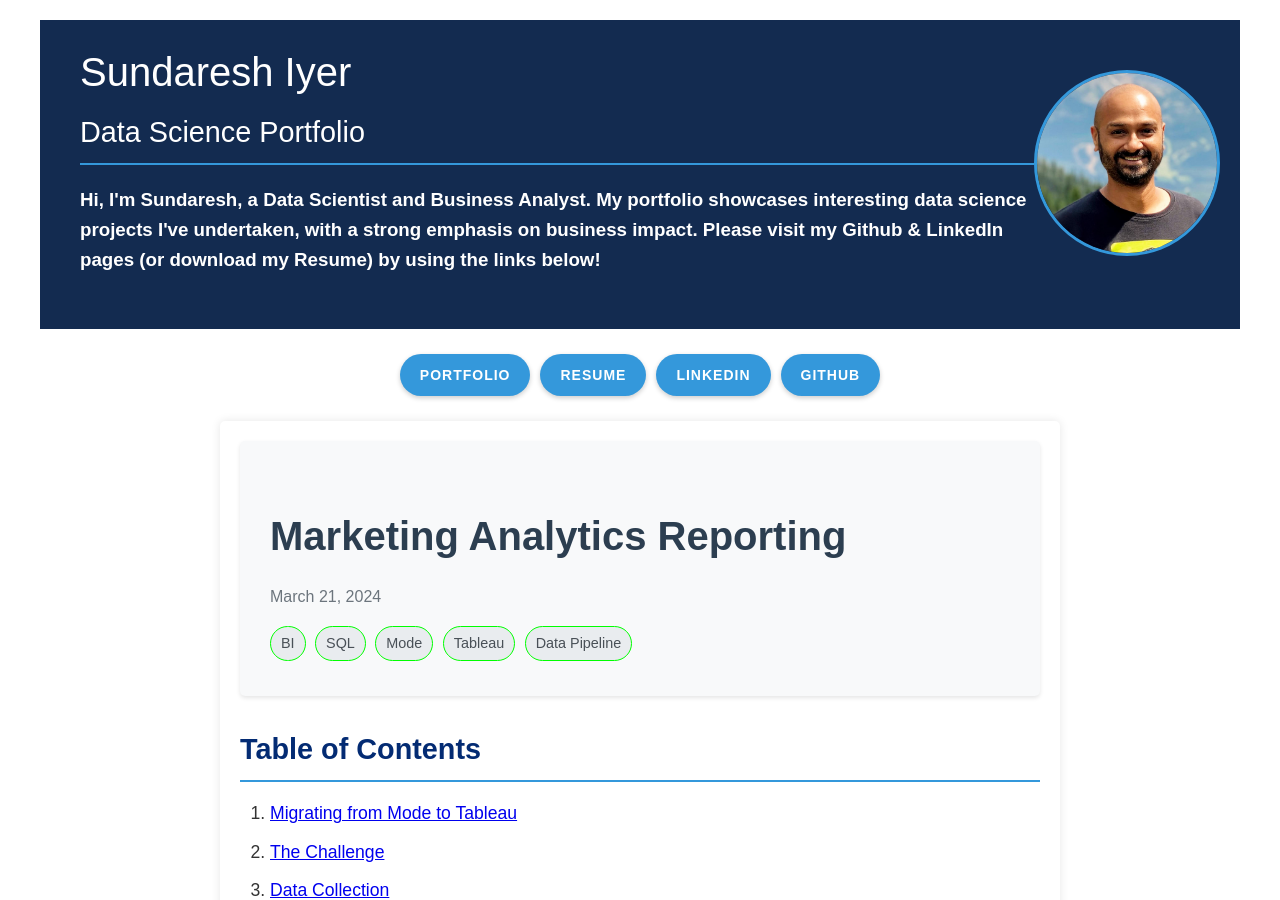
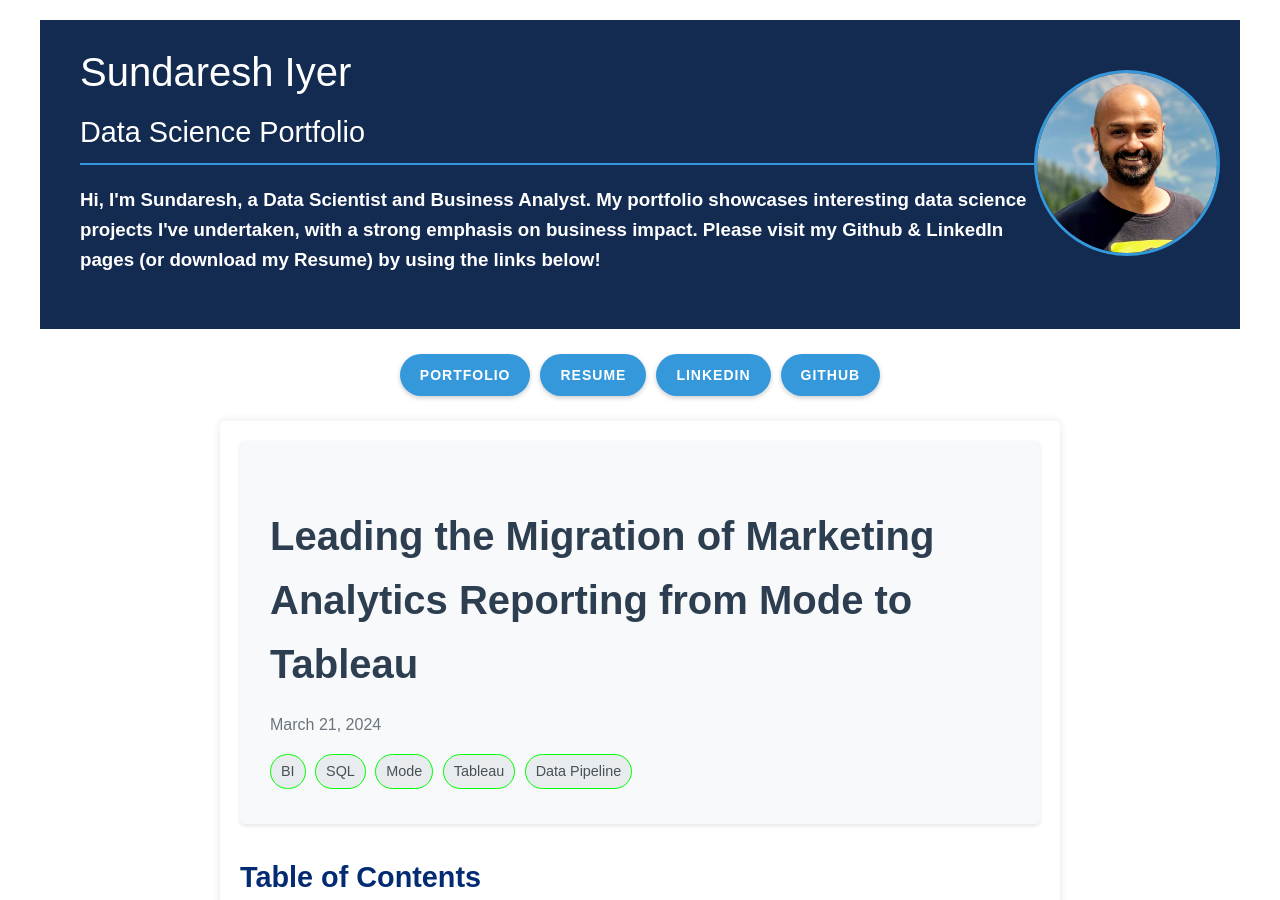
Before and after one commit to IyerS/sundareshiyer.github.io, a Jekyll site: the page built from _posts/2024-03-21-migrating-from-mode-to-tableau.md, in a window 1280 px wide and 900 px high. Built offline with Jekyll 4.4.1, drawn with Linux system fonts in a browser that asks for light colours.

Commit message:
Update 2024-03-21-migrating-from-mode-to-tableau.md

```diff
--- a/_posts/2024-03-21-migrating-from-mode-to-tableau.md
+++ b/_posts/2024-03-21-migrating-from-mode-to-tableau.md
@@ -1,6 +1,6 @@
 ---
 layout: post
-title: Marketing Analytics Reporting
+title: Leading the Migration of Marketing Analytics Reporting from Mode to Tableau
 image: "/assets/img/project-images/mode-to-tableau.png"
 tags: [BI, SQL, Mode, Tableau, Data Pipeline]
 category: experience
```
